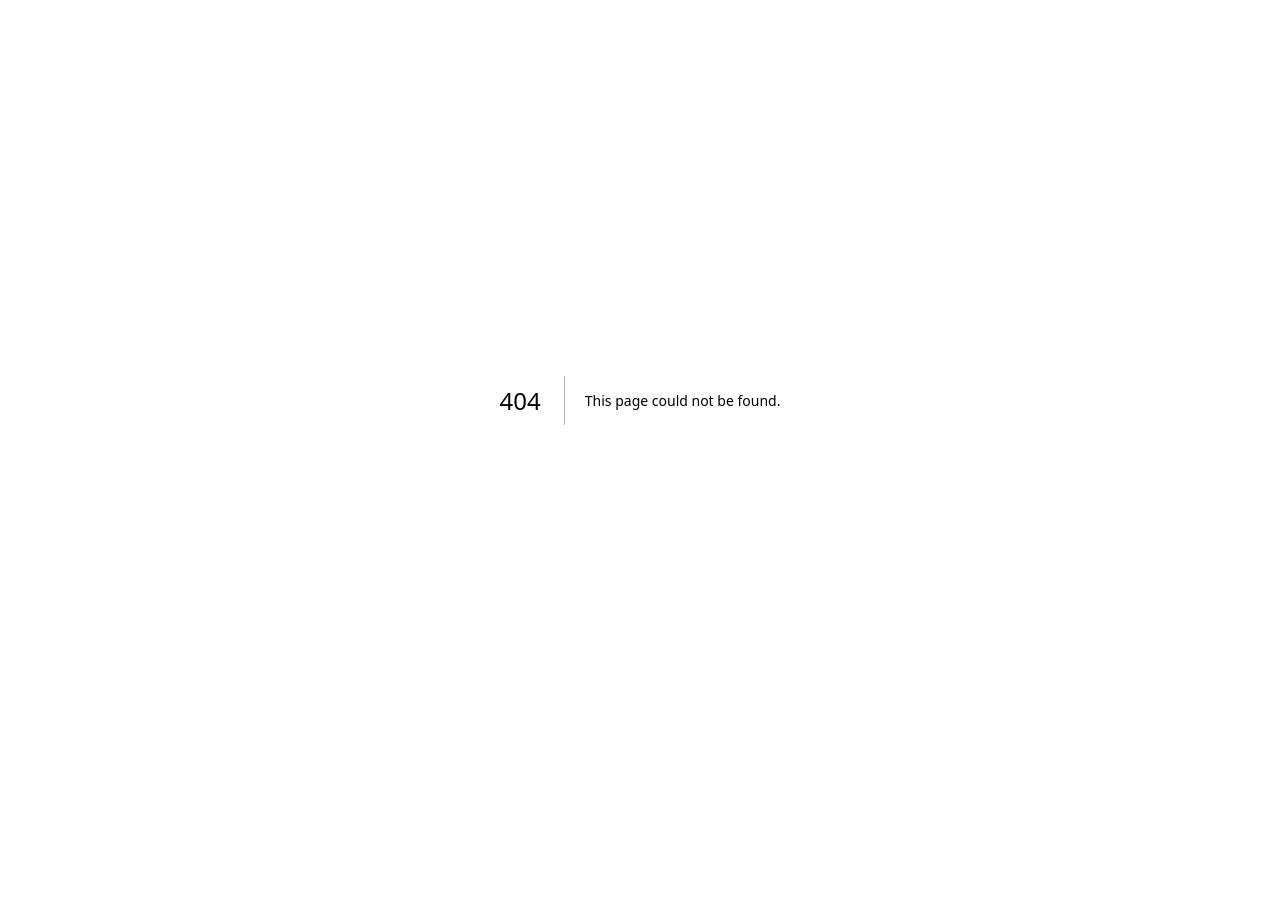
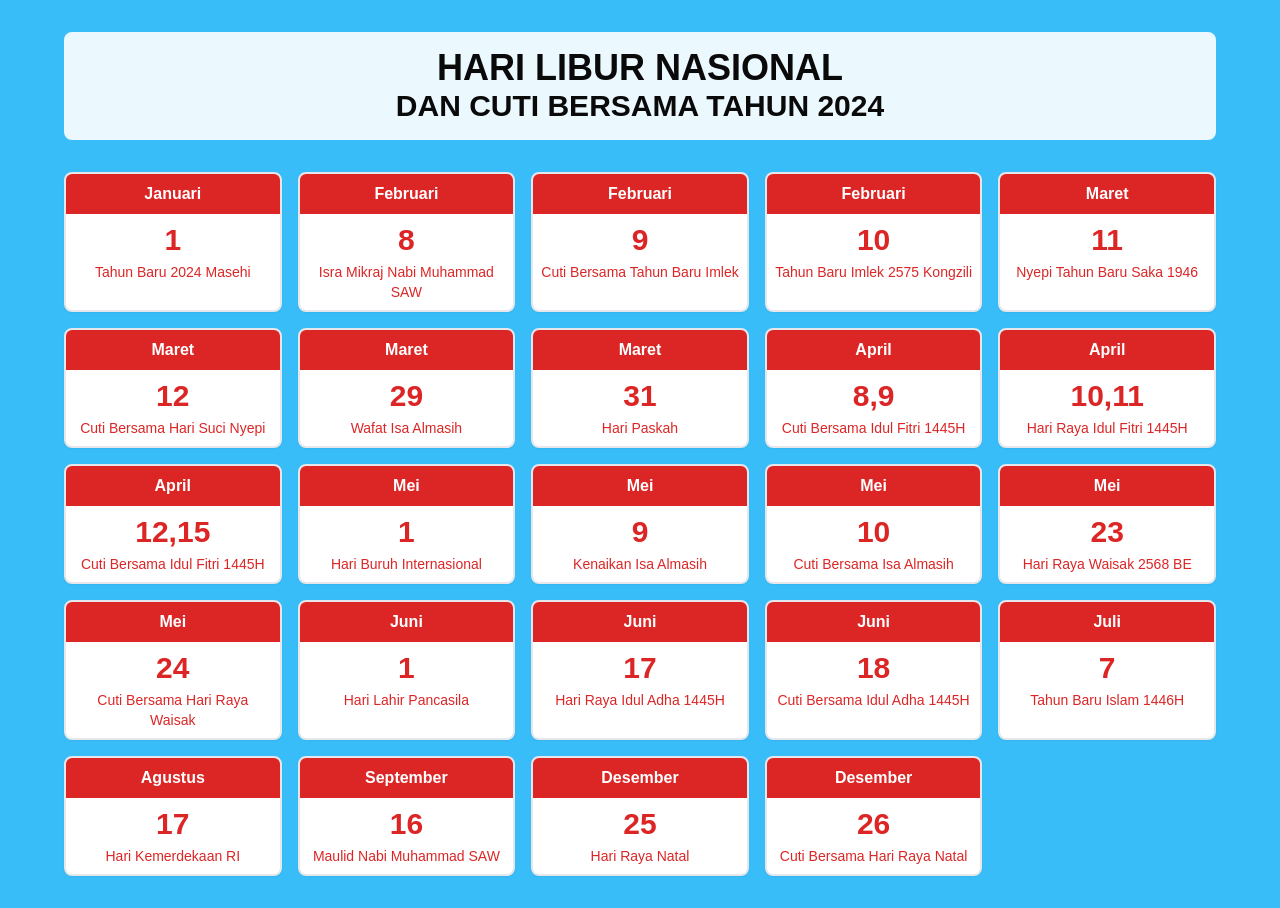
Before and after one commit to brafiadi/wikiasn, a Next.js app: page /hari-libur in a window 1280 px wide. Before the commit this address had no page. Before the commit the page ends 800 px from the top, so only its background shows below. Built offline with nearby package versions, Linux system fonts and the light colour scheme.

Commit message:
add hari libur page

```diff
--- /dev/null
+++ b/src/app/hari-libur/hari-libur.tsx
@@ -0,0 +1,83 @@
+import { Card } from "@/components/ui/card";
+
+interface Holiday {
+	month: string;
+	date: string;
+	name: string;
+}
+
+export default function HolidayCalendar() {
+	const holidays: Holiday[] = [
+		{ month: "Januari", date: "1", name: "Tahun Baru 2024 Masehi" },
+		{ month: "Februari", date: "8", name: "Isra Mikraj Nabi Muhammad SAW" },
+		{ month: "Februari", date: "9", name: "Cuti Bersama Tahun Baru Imlek" },
+		{ month: "Februari", date: "10", name: "Tahun Baru Imlek 2575 Kongzili" },
+		{ month: "Maret", date: "11", name: "Nyepi Tahun Baru Saka 1946" },
+		{ month: "Maret", date: "12", name: "Cuti Bersama Hari Suci Nyepi" },
+		{ month: "Maret", date: "29", name: "Wafat Isa Almasih" },
+		{ month: "Maret", date: "31", name: "Hari Paskah" },
+		{ month: "April", date: "8,9", name: "Cuti Bersama Idul Fitri 1445H" },
+		{ month: "April", date: "10,11", name: "Hari Raya Idul Fitri 1445H" },
+		{ month: "April", date: "12,15", name: "Cuti Bersama Idul Fitri 1445H" },
+		{ month: "Mei", date: "1", name: "Hari Buruh Internasional" },
+		{ month: "Mei", date: "9", name: "Kenaikan Isa Almasih" },
+		{ month: "Mei", date: "10", name: "Cuti Bersama Isa Almasih" },
+		{ month: "Mei", date: "23", name: "Hari Raya Waisak 2568 BE" },
+		{ month: "Mei", date: "24", name: "Cuti Bersama Hari Raya Waisak" },
+		{ month: "Juni", date: "1", name: "Hari Lahir Pancasila" },
+		{ month: "Juni", date: "17", name: "Hari Raya Idul Adha 1445H" },
+		{ month: "Juni", date: "18", name: "Cuti Bersama Idul Adha 1445H" },
+		{ month: "Juli", date: "7", name: "Tahun Baru Islam 1446H" },
+		{ month: "Agustus", date: "17", name: "Hari Kemerdekaan RI" },
+		{ month: "September", date: "16", name: "Maulid Nabi Muhammad SAW" },
+		{ month: "Desember", date: "25", name: "Hari Raya Natal" },
+		{ month: "Desember", date: "26", name: "Cuti Bersama Hari Raya Natal" },
+	];
+
+	return (
+		<div className="min-h-screen bg-sky-400 p-4 md:p-8">
+			<div className="mx-auto max-w-6xl">
+				{/* Header */}
+				<div className="mb-8 rounded-lg bg-white/90 p-4">
+					<h1 className="text-center text-2xl font-bold text-navy-900 md:text-4xl">
+						HARI LIBUR NASIONAL
+					</h1>
+					<h2 className="text-center text-xl font-bold text-navy-900 md:text-3xl">
+						DAN CUTI BERSAMA TAHUN 2024
+					</h2>
+				</div>
+
+				{/* Calendar Grid */}
+				<div className="grid grid-cols-2 gap-4 sm:grid-cols-3 md:grid-cols-4 lg:grid-cols-5">
+					{holidays.map((holiday, index) => (
+						<Card
+							key={index}
+							className="flex flex-col overflow-hidden border-2 border-gray-200 bg-white"
+						>
+							<div className="bg-red-600 p-2">
+								<h3 className="text-center text-sm font-semibold text-white md:text-base">
+									{holiday.month}
+								</h3>
+							</div>
+							<div className="flex flex-1 flex-col items-center p-2 text-center">
+								<span className="text-2xl font-bold text-red-600 md:text-3xl">
+									{holiday.date}
+								</span>
+								<span className="mt-1 text-xs text-red-600 md:text-sm">
+									{holiday.name}
+								</span>
+							</div>
+						</Card>
+					))}
+				</div>
+
+				{/* Footer */}
+				{/* <div className="mt-8 text-center text-sm text-white">
+					<p>
+						SUMBER: Sindonews.com • NASKAH: Binti Mufarida • INFOGRAFIS: David
+					</p>
+				</div> */}
+			</div>
+		</div>
+	);
+}
--- /dev/null
+++ b/src/app/hari-libur/page.tsx
@@ -0,0 +1,9 @@
+import HolidayCalendar from "./hari-libur";
+
+export default function HariLiburPage() {
+	return (
+		<div>
+			<HolidayCalendar />
+		</div>
+	);
+}
--- a/src/app/homepage.tsx
+++ b/src/app/homepage.tsx
@@ -3,24 +3,27 @@ import Link from "next/link";
 import { Button } from "@/components/ui/button";
 import { Input } from "@/components/ui/input";
 import { Card } from "@/components/ui/card";
-import { Search } from "lucide-react";
+import { CircleUserRound, Search } from "lucide-react";
 
 export default function WikiAsnHomepage() {
 	return (
 		<div className="min-h-screen bg-gray-50/50 bg-[radial-gradient(ellipse_at_top,_var(--tw-gradient-stops))] from-gray-100 via-gray-50 to-white">
 			<div className="container mx-auto px-4">
-				<nav className="flex justify-end gap-4 py-4 text-sm">
+				<nav className="flex justify-end gap-8 py-4 text-sm align-middle">
 					{/* <select className="bg-transparent">
 						<option>Choose Language</option>
 						<option>English</option>
 						<option>Español</option>
 						<option>Français</option>
 					</select> */}
-					<Link href="#" className="text-gray-600 hover:text-gray-900">
-						Kontributor
+					{/* <Link href="#" className="text-gray-600 hover:text-gray-900">
+						Libur Nasional
 					</Link>
 					<Link href="#" className="text-gray-600 hover:text-gray-900">
-						Login
+						Peraturan
+					</Link> */}
+					<Link href="#" className="text-gray-400 hover:text-gray-700">
+						<CircleUserRound />
 					</Link>
 				</nav>
 
@@ -62,33 +65,41 @@ export default function WikiAsnHomepage() {
 							</Button>
 						</div>
 
+						<Link href="/hari-libur">
 							<Card className="w-full max-w-2xl p-4 mt-8">
 								<div className="flex gap-4">
-								<Image
-									src="/placeholder.svg?height=80&width=80"
-									alt="Featured Article Image"
-									width={80}
-									height={80}
-									className="rounded-lg"
-								/>
+									<div>
+										<h2 className="font-medium mb-2">
+											Hari Libur
+										</h2>
+										<p className="text-sm text-gray-600 mb-2">
+											Lorem ipsum dolor sit amet, consectetur adipiscing elit.
+											Sed diam magna, efficitur in felis sed, eleifend tempor
+											velit sed diam...
+										</p>
+
+									</div>
+								</div>
+							</Card>
+						</Link>
+
+						<Link href="#">
+							<Card className="w-full max-w-2xl p-4 mt-8">
+								<div className="flex gap-4">
 									<div>
 										<h2 className="font-medium mb-2">
 											From today's featured article
 										</h2>
 										<p className="text-sm text-gray-600 mb-2">
-										Lorem ipsum dolor sit amet, consectetur adipiscing elit. Sed
-										diam magna, efficitur in felis sed, eleifend tempor velit
-										sed diam...
+											Lorem ipsum dolor sit amet, consectetur adipiscing elit.
+											Sed diam magna, efficitur in felis sed, eleifend tempor
+											velit sed diam...
 										</p>
-									<Link
-										href="#"
-										className="text-sm text-blue-600 hover:underline"
-									>
-										Read more...
-									</Link>
+
 									</div>
 								</div>
 							</Card>
+						</Link>
 					</div>
 				</main>
 			</div>
--- /dev/null
+++ b/src/components/ui/tooltip.tsx
@@ -0,0 +1,30 @@
+"use client";
+
+import * as React from "react";
+import * as TooltipPrimitive from "@radix-ui/react-tooltip";
+
+import { cn } from "@/lib/utils";
+
+const TooltipProvider = TooltipPrimitive.Provider;
+
+const Tooltip = TooltipPrimitive.Root;
+
+const TooltipTrigger = TooltipPrimitive.Trigger;
+
+const TooltipContent = React.forwardRef<
+	React.ElementRef<typeof TooltipPrimitive.Content>,
+	React.ComponentPropsWithoutRef<typeof TooltipPrimitive.Content>
+>(({ className, sideOffset = 4, ...props }, ref) => (
+	<TooltipPrimitive.Content
+		ref={ref}
+		sideOffset={sideOffset}
+		className={cn(
+			"z-50 overflow-hidden rounded-md border bg-popover px-3 py-1.5 text-sm text-popover-foreground shadow-md animate-in fade-in-0 zoom-in-95 data-[state=closed]:animate-out data-[state=closed]:fade-out-0 data-[state=closed]:zoom-out-95 data-[side=bottom]:slide-in-from-top-2 data-[side=left]:slide-in-from-right-2 data-[side=right]:slide-in-from-left-2 data-[side=top]:slide-in-from-bottom-2",
+			className,
+		)}
+		{...props}
+	/>
+));
+TooltipContent.displayName = TooltipPrimitive.Content.displayName;
+
+export { Tooltip, TooltipTrigger, TooltipContent, TooltipProvider };
```
Also changed, not shown: package.json (+8 -5 lines), 1 other file (tests, documents, lock files or other folders). Lines whose indentation alone changed are shown as unchanged.
